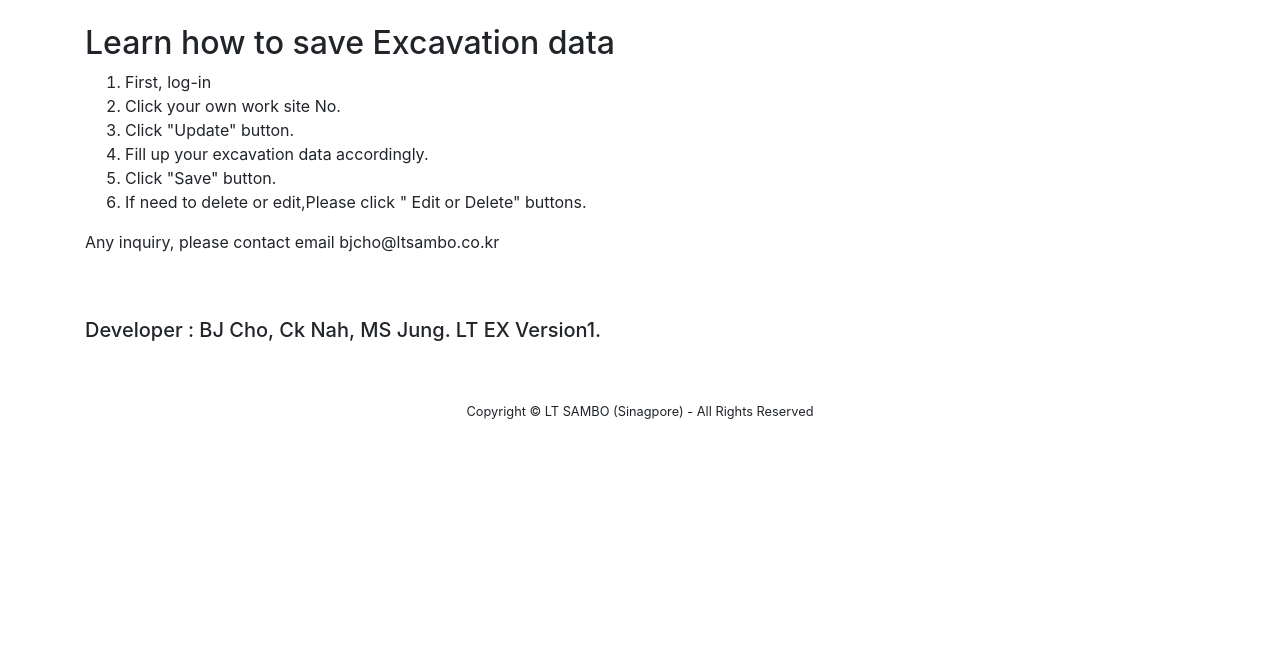
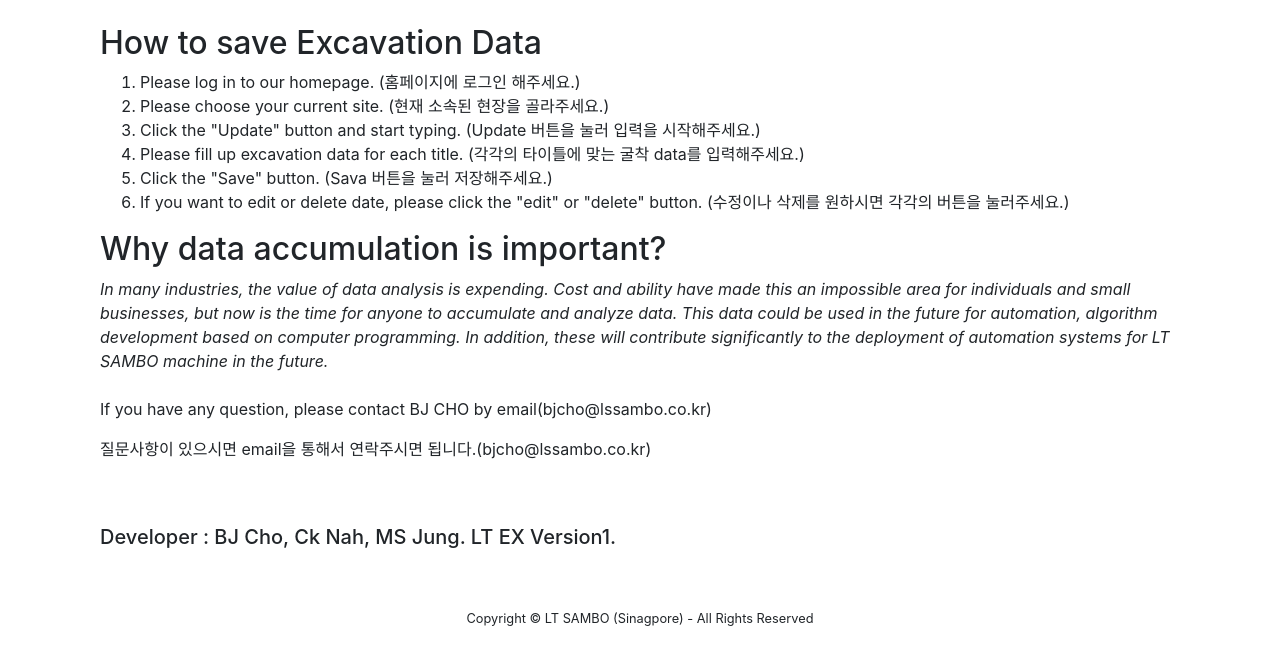
Before and after one commit to dallyura/ltsambo, a Django app: template pages/templates/about.html in a window 1280 px wide. Shown: the part 56-721 px from the top of the page. Run offline with Django 3.2, Linux system fonts and the light colour scheme; the template is opened without the code that fills it, so the values that code supplies are empty.

Commit message:
About  수정

```diff
--- a/pages/templates/N103.html
+++ b/pages/templates/N103.html
@@ -97,11 +97,11 @@
             </div>
         </div>
 
-<<<<<<< HEAD
+
         <a href="{% url 'export-csv' %}" class="btn btn-secondary">Export CSV</a>
-=======
+
         <a href="{% url 'export-n103-csv' %}" class="btn btn-secondary">Export CSV</a>
->>>>>>> aa62963d3f21bcf824291f52f033d5130ecd9647
+
         <a class="btn btn-secondary" href="{% url 'home' %}" role="button">Back</a>
 
     </div>
--- a/pages/templates/about.html
+++ b/pages/templates/about.html
@@ -2,27 +2,36 @@
 {% load static %}
 
 {% block content %}
-<div >
+
+    <div class ="container">
+<h2>How to save Excavation Data</h2>
+
+<div  ><ol>
+  <li>Please log in to our homepage. (홈페이지에 로그인 해주세요.)</li>
+  <li>Please choose your current site. (현재 소속된 현장을 골라주세요.)</li>
+  <li>Click the "Update" button and start typing. (Update 버튼을 눌러 입력을 시작해주세요.)</li>
+  <li>Please fill up excavation data for each title. (각각의 타이틀에 맞는 굴착 data를 입력해주세요.)</li>
+  <li>Click the "Save" button. (Sava 버튼을 눌러 저장해주세요.)</li>
+  <li>If you want to edit or delete date, please click the "edit" or "delete" button. (수정이나 삭제를 원하시면 각각의 버튼을 눌러주세요.)</li>
+      </ol>
+
+
+<h2>Why data accumulation is important?</h2>
+    <i>In many industries, the value of data analysis is expending. Cost and ability have made this an impossible area for
+    individuals and small businesses, but now is the time for anyone to accumulate and analyze data. This data could be used
+    in the future for automation, algorithm development based on computer programming. In addition, these will contribute
+    significantly to the deployment of automation systems for LT SAMBO machine in the future.</i>
+<br><br/>
+
+
+<p><a>If you have any question, please contact BJ CHO by email(bjcho@lssambo.co.kr) </a></p>
+<p><a>질문사항이 있으시면 email을 통해서 연락주시면 됩니다.(bjcho@lssambo.co.kr)  </a></p>
+<br><br/>
 
 
 
-<h2 >Learn how to save Excavation data</h2>
-<div  ><ol>
-  <li>First, log-in</li>
-  <li>Click your own work site No.</li>
-  <li>Click "Update" button.</li>
-  <li>Fill up your excavation data accordingly.</li>
-  <li>Click "Save" button.</li>
-  <li>If need to delete or edit,Please click " Edit or Delete" buttons.</li>
-      </ol>
-<p><a>Any inquiry, please contact email bjcho@ltsambo.co.kr  </a></p>
 
-<br><br/>
+<h5>Developer : BJ Cho, Ck Nah, MS Jung. LT EX Version1. </h5>
 
-<h5 >Developer : BJ Cho, Ck Nah, MS Jung. LT EX Version1. </h5>
-
-</div>
-
-</div>
 
 {% endblock %}
```
